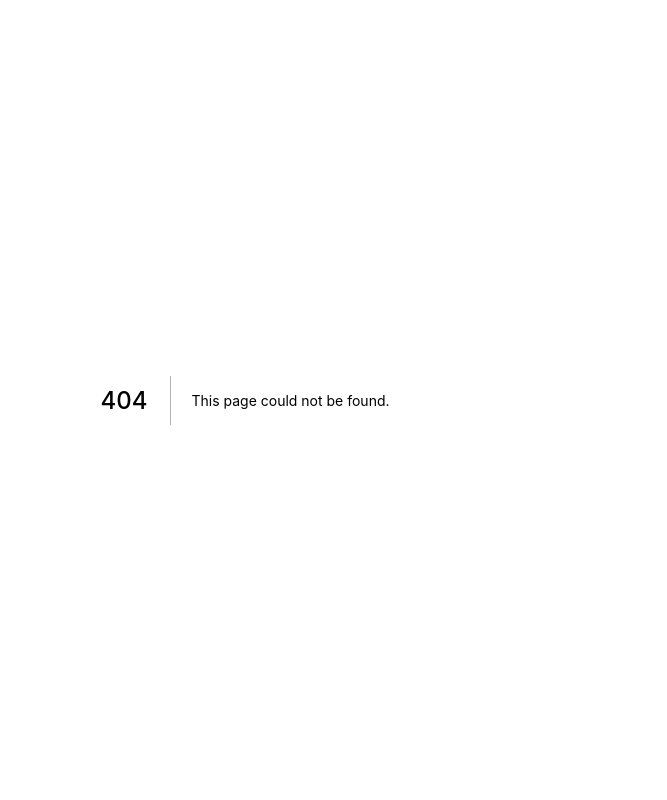
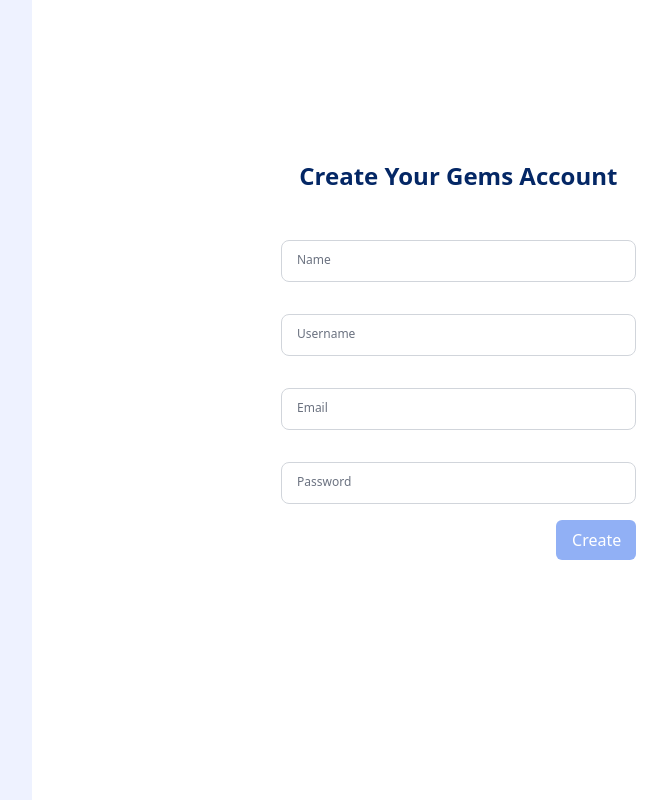
Before and after one commit to udasitharani/gems, a Next.js app in the folder web/: page /signup in a window 1280 px wide. Before the commit this address had no page. Shown: the whole page, without its empty margins (395-1062 px from the left). Built offline with nearby package versions, Linux system fonts and the light colour scheme.

Commit message:
implemented signup

```diff
--- a/web/generated/graphql.tsx
+++ b/web/generated/graphql.tsx
@@ -59,6 +59,16 @@
   user?: Maybe<User>;
 };
 
+export type CreateMutationVariables = Exact<{
+  createPassword: Scalars['String'];
+  createEmail: Scalars['String'];
+  createName: Scalars['String'];
+  createUsername: Scalars['String'];
+}>;
+
+
+export type CreateMutation = { __typename?: 'Mutation', create: { __typename?: 'UserResponse', error?: Maybe<string>, user?: Maybe<{ __typename?: 'User', email: string, id: number, name: string, username: string }> } };
+
 export type LoginMutationVariables = Exact<{
   loginPassword: Scalars['String'];
   loginUsernameOrEmail: Scalars['String'];
@@ -73,6 +83,53 @@
 export type MeQuery = { __typename?: 'Query', me: { __typename?: 'UserResponse', error?: Maybe<string>, user?: Maybe<{ __typename?: 'User', email: string, id: number, name: string, username: string }> } };
 
 
+export const CreateDocument = gql`
+    mutation create($createPassword: String!, $createEmail: String!, $createName: String!, $createUsername: String!) {
+  create(
+    password: $createPassword
+    email: $createEmail
+    name: $createName
+    username: $createUsername
+  ) {
+    error
+    user {
+      email
+      id
+      name
+      username
+    }
+  }
+}
+    `;
+export type CreateMutationFn = Apollo.MutationFunction<CreateMutation, CreateMutationVariables>;
+
+/**
+ * __useCreateMutation__
+ *
+ * To run a mutation, you first call `useCreateMutation` within a React component and pass it any options that fit your needs.
+ * When your component renders, `useCreateMutation` returns a tuple that includes:
+ * - A mutate function that you can call at any time to execute the mutation
+ * - An object with fields that represent the current status of the mutation's execution
+ *
+ * @param baseOptions options that will be passed into the mutation, supported options are listed on: https://www.apollographql.com/docs/react/api/react-hooks/#options-2;
+ *
+ * @example
+ * const [createMutation, { data, loading, error }] = useCreateMutation({
+ *   variables: {
+ *      createPassword: // value for 'createPassword'
+ *      createEmail: // value for 'createEmail'
+ *      createName: // value for 'createName'
+ *      createUsername: // value for 'createUsername'
+ *   },
+ * });
+ */
+export function useCreateMutation(baseOptions?: Apollo.MutationHookOptions<CreateMutation, CreateMutationVariables>) {
+        const options = {...defaultOptions, ...baseOptions}
+        return Apollo.useMutation<CreateMutation, CreateMutationVariables>(CreateDocument, options);
+      }
+export type CreateMutationHookResult = ReturnType<typeof useCreateMutation>;
+export type CreateMutationResult = Apollo.MutationResult<CreateMutation>;
+export type CreateMutationOptions = Apollo.BaseMutationOptions<CreateMutation, CreateMutationVariables>;
 export const LoginDocument = gql`
     mutation login($loginPassword: String!, $loginUsernameOrEmail: String!) {
   login(password: $loginPassword, usernameOrEmail: $loginUsernameOrEmail) {
--- /dev/null
+++ b/web/pages/signup.tsx
@@ -0,0 +1,111 @@
+import React, { useState } from "react";
+import AuthenticationLayout from "../components/authenticationLayout";
+import InputField from "../components/inputField";
+import StateButton from "../components/stateButton";
+import { useCreateMutation } from "../generated/graphql";
+import {
+  validateEmail,
+  validateName,
+  validatePassword,
+  validateUsername,
+} from "../utils/validation";
+
+const Login: React.FC = () => {
+  const [email, setEmail] = useState("");
+  const [username, setUsername] = useState("");
+  const [name, setName] = useState("");
+  const [password, setPassword] = useState("");
+  const [showEmailError, setShowEmailError] = useState<boolean>(false);
+  const [showUsernameError, setShowUsernameError] = useState<boolean>(false);
+  const [showNameError, setShowNameError] = useState<boolean>(false);
+  const [showPasswordError, setShowPasswordError] = useState<boolean>(false);
+  const [create, { loading, data }] = useCreateMutation();
+
+  return (
+    <AuthenticationLayout>
+      <section className="flex-1 px-8 sm:px-16 md:px-40 py-16 md:py-40">
+        <header className="mb-8 text-center text-2xl text-darkBlue font-semibold opacity-0 animate-jumpUp">
+          Create Your Gems Account
+        </header>
+        <div className="w-full sm:w-3/4 md:w-2/3 mx-auto">
+          <p className="mb-2 text-sm text-red-500">{data?.create.error}</p>
+          <InputField
+            classNames="opacity-0 animate-jumpUp"
+            label="Name"
+            value={name}
+            setValue={setName}
+            showError={showNameError}
+            errorMsg={`Are you kidding me? ${name}?`}
+            validationFn={() => {
+              if (!validateName(name) && name) setShowNameError(true);
+              else setShowNameError(false);
+            }}
+          />
+          <InputField
+            classNames="opacity-0 animate-jumpUp"
+            label="Username"
+            value={username}
+            setValue={setUsername}
+            showError={showUsernameError}
+            errorMsg={`A username can contain only alphabets, numbers, '_' and '.'`}
+            validationFn={() => {
+              if (!validateUsername(username) && username)
+                setShowUsernameError(true);
+              else setShowUsernameError(false);
+            }}
+          />
+          <InputField
+            classNames="opacity-0 animate-jumpUp"
+            label="Email"
+            value={email}
+            setValue={setEmail}
+            showError={showEmailError}
+            errorMsg="Invalid email."
+            validationFn={() => {
+              if (!validateEmail(email) && email) setShowEmailError(true);
+              else setShowEmailError(false);
+            }}
+          />
+          <InputField
+            classNames="opacity-0 animate-jumpUp"
+            label="Password"
+            value={password}
+            type="password"
+            setValue={setPassword}
+            errorMsg="Password is too weak. It should have at least one uppercase letter, one lowercase letter, one digit, one special character, and should be at least 8 characters long."
+            showError={showPasswordError}
+            validationFn={() => {
+              if (!validatePassword(password) && password)
+                setShowPasswordError(true);
+              else setShowPasswordError(false);
+            }}
+          />
+          <StateButton
+            wrapperClassNames="opacity-0 animate-jumpUp"
+            classNames="block ml-auto"
+            label="Create"
+            state={
+              loading
+                ? "fetching"
+                : !showEmailError && email && password
+                ? "enabled"
+                : "disabled"
+            }
+            onClick={async () => {
+              await create({
+                variables: {
+                  createEmail: email,
+                  createName: name,
+                  createPassword: password,
+                  createUsername: username,
+                },
+              });
+            }}
+          />
+        </div>
+      </section>
+    </AuthenticationLayout>
+  );
+};
+
+export default Login;
```
Also changed, not shown: web/graphql/mutations/create.graphql (added, +21 -0 lines).
